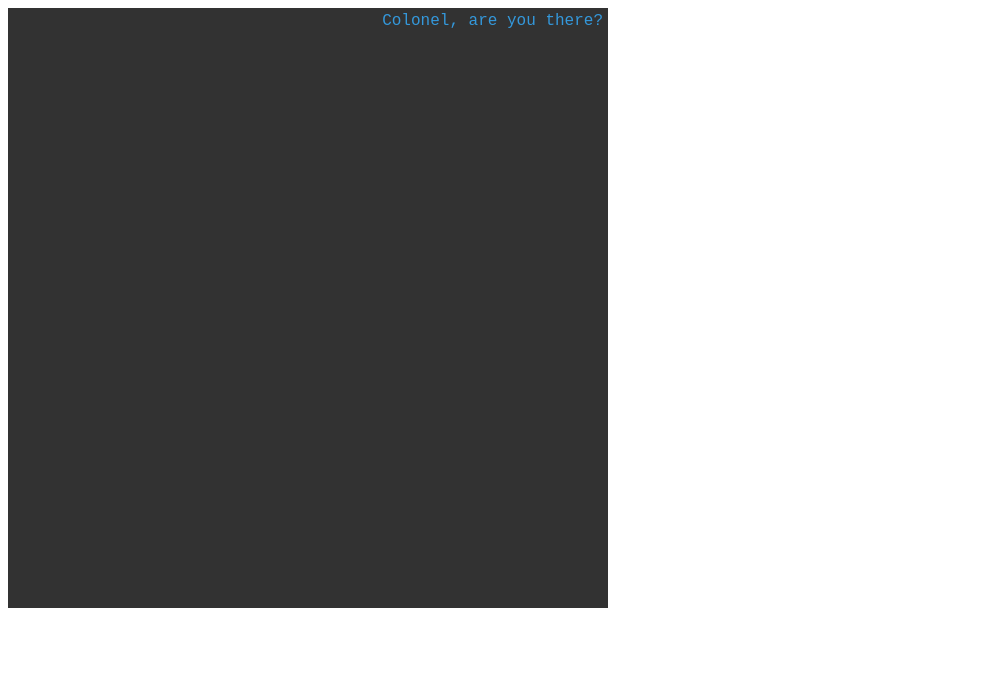
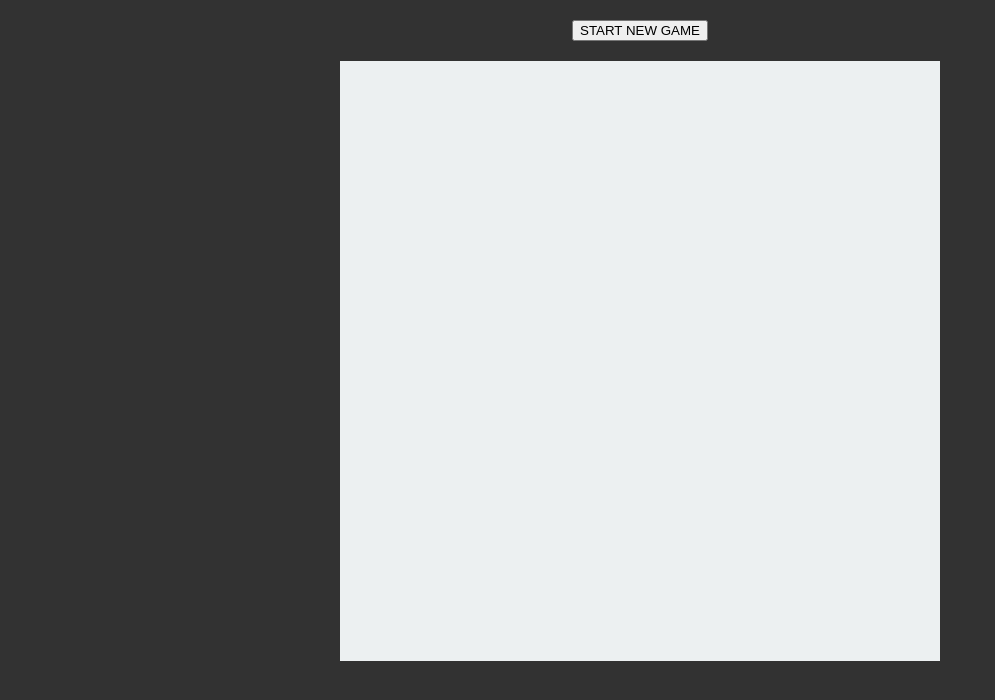
Before and after one commit to arsforza/stealth-snake, a plain HTML site: page index.html in a window 1280 px wide. Shown: the whole page, without its empty margins (0-995 px from the left). Drawn offline with Linux system fonts and the light colour scheme.

Commit message:
Start screen, styles

```diff
--- a/index.html
+++ b/index.html
@@ -4,9 +4,15 @@
     <meta charset="UTF-8">
     <meta http-equiv="X-UA-Compatible" content="IE=edge">
     <meta name="viewport" content="width=device-width, initial-scale=1.0">
+    <link rel="stylesheet" href="./styles/styles.css">
     <title>Topdown MGS</title>
 </head>
 <body>
+    <div id="container">
+        <button id="start-game">START NEW GAME</button>
+    </div>
+
+
     <script src="./js/settings.js"></script>
     <script src="./js/intro.js"></script>
     <script src="./js/levels.js"></script>
--- a/js/classes.js
+++ b/js/classes.js
@@ -543,9 +543,12 @@ class FloorTile {
 }
 
 class KeyCard extends Component {
-    constructor(...args) {
+    constructor(isBlueprint, ...args) {
         super(...args);
-        this.color = settings.colors.keyCard;
+        if(isBlueprint)
+            this.color = settings.colors.blueprint;
+        else
+            this.color = settings.colors.keyCard;
         this.collected = false;
     }
 
--- a/js/index.js
+++ b/js/index.js
@@ -1,6 +1,10 @@
+const container = document.querySelector('#container');
+const startBtn = document.querySelector('#start-game');
+
 const gameArea = {
     canvas: document.createElement('canvas'),
     frames: 0,
+    interval: undefined,
     soldiers: [],
     cameras: [],
     mines: [],
@@ -11,7 +15,7 @@ const gameArea = {
     clearedLevels: 0,
     collectedKeyCards: 0,
     gameRunning: false,
-    introOver: true,
+    introOver: false,
     introLineIndex: 0,
     introTextY: 5,
     allowInput: false,
@@ -20,7 +24,7 @@ const gameArea = {
         this.canvas.height = settings.gameHeight;
         this.context = this.canvas.getContext('2d');
         this.canvas.style.backgroundColor = settings.colors.background;
-        document.body.appendChild(this.canvas);
+        container.appendChild(this.canvas);
     },
     start: function() {
         this.introOver = true;
@@ -69,7 +73,7 @@ const gameArea = {
         });
 
         level.keyCards.forEach((keyCard) => {
-            this.addKeyCard(new KeyCard(keyCard.gridX, keyCard.gridY));
+            this.addKeyCard(new KeyCard(keyCard.blueprint, keyCard.gridX, keyCard.gridY));
         });
 
         this.addDoor(new Door(level.door.gridX, level.door.gridY));
@@ -177,6 +181,7 @@ const gameArea = {
         this.context.fillText(message2, textX, textY+40);
     },
     introSequence: function() {
+        this.stop();
         this.introOver = false;
         this.allowInput = true;
         this.gameRunning = false;
@@ -188,6 +193,10 @@ const gameArea = {
 
         this.context.font = '16px Courier New';
 
+        this.context.textAlign = 'center';
+        this.context.fillStyle = settings.colors.introColText;
+        this.context.fillText('press ENTER for next line', this.canvas.height / 2,  this.canvas.height-18);
+        this.introTextY = 5;
         this.newIntroLine();
     },
     newIntroLine: function() {
@@ -219,17 +228,27 @@ const gameArea = {
         if(this.introTextY > this.canvas.height - 37) {
             this.introTextY = 5;
             this.introSequence();
+        } else {
+            this.introLineIndex++;
         }
+    },
+    loadStartScreen: function() {
+        this.stop();
+        this.clear();
+        this.context.fillStyle = settings.colors.startScreenBackground;
+        this.context.fillRect(0, 0, this.canvas.width, this.canvas.height);
 
-        this.introLineIndex++;
+        const textX = this.canvas.width/2;
+        const textY = this.canvas.height/2;
+        this.context.fillStyle = settings.colors.startScreenText;
+        this.context.textAlign = 'center';
+        this.context.font = '56px sans';
+        this.context.fillText('SFONAMI', textX, textY);
     }
-
 };
 
 
 gameArea.initCanvas();
-gameArea.introSequence();
-// gameArea.start();
 
 function updateGameArea() {
     gameArea.clear();
@@ -285,6 +304,8 @@ document.addEventListener('keydown', function(event) {
                 gameArea.nextLevel();
                 break;
             case 'Enter':
+                event.preventDefault();
+                event.stopPropagation();
                 if(gameArea.introOver) {
                     if(!gameArea.gameRunning) {
                         gameArea.start();
@@ -296,3 +317,16 @@ document.addEventListener('keydown', function(event) {
         }
     }
 });
+
+
+startBtn.addEventListener('mousedown', function() {
+    gameArea.introOver = false,
+    gameArea.gameRunning = false,
+    gameArea.introLineIndex = 0,
+    gameArea.stop();
+    gameArea.clear();
+    gameArea.loadStartScreen();
+    setTimeout(() => {
+        gameArea.introSequence();
+    }, 4000);
+});
--- a/js/intro.js
+++ b/js/intro.js
@@ -11,7 +11,7 @@ introConversation = [
     },
     {
         speaker: `snake`,
-        text1: `I'm closing in to the enemy base.`,
+        text1: `I'm almost at the enemy base.`,
         text2: ``,
     },
     {
@@ -67,12 +67,7 @@ introConversation = [
     {
         speaker: `col`,
         text1: `If you get detected you're on your own.`,
-        text2: ``,
-    },
-    {
-        speaker: `col`,
-        text1: `There is no rescue plan.`,
-        text2: ``,
+        text2: `There is no rescue plan.`,
     },
     {
         speaker: `snake`,
@@ -91,12 +86,12 @@ introConversation = [
     },
     {
         speaker: `col`,
-        text1: `Thankfully, the nanonmachines you`,
+        text1: `Thankfully, the nanomachines you`,
         text2: `were injected with will help you.`,
     },
     {
         speaker: `col`,
-        text1: `You'll be able to see the enemy vision cone,`,
+        text1: `You'll be able to see the enemy vision field,`,
         text2: `so you can avoid detection.`,
     },
     {
@@ -106,8 +101,13 @@ introConversation = [
     },
     {
         speaker: `col`,
-        text1: `The nanomachines have also a side effect.`,
+        text1: `Unfortunately the nanomachines they also have  a side effect.`,
         text2: `You have to move all the time.`,
+    },
+    {
+        speaker: `col`,
+        text1: `But you can turn using the arrows.`,
+        text2: ``,
     },
     {
         speaker: `snake`,
--- a/js/levels.js
+++ b/js/levels.js
@@ -16,8 +16,8 @@ levels = [
             ]
         },
         keyCards: [
-            {gridX: 15, gridY: 10},
-            {gridX: 50, gridY: 41},
+            {gridX: 15, gridY: 10, blueprint: false},
+            {gridX: 50, gridY: 41, blueprint: false},
         ],
     },
     {
@@ -41,9 +41,9 @@ levels = [
             ]
         },
         keyCards: [
-            {gridX: 15, gridY: 15},
-            {gridX: 45, gridY: 20},
-            {gridX: 49, gridY: 49},
+            {gridX: 15, gridY: 15, blueprint: false},
+            {gridX: 45, gridY: 20, blueprint: false},
+            {gridX: 49, gridY: 49, blueprint: false},
         ],
     },
     {
@@ -99,10 +99,10 @@ levels = [
             ]
         },
         keyCards: [
-            {gridX: 15, gridY: 7},
-            {gridX: 51, gridY: 0},
-            {gridX: 20, gridY: 35},
-            {gridX: 15, gridY: 45},
+            {gridX: 15, gridY: 7, blueprint: false},
+            {gridX: 51, gridY: 0, blueprint: false},
+            {gridX: 20, gridY: 35, blueprint: false},
+            {gridX: 15, gridY: 45, blueprint: false},
         ]
     },
     {
@@ -133,11 +133,11 @@ levels = [
             ]
         },
         keyCards: [
-            {gridX: 5, gridY: 5},
-            {gridX: 54, gridY: 10},
-            {gridX: 49, gridY: 49},
-            {gridX: 15, gridY: 44},
-            {gridX: 30, gridY: 30},
+            {gridX: 5, gridY: 5, blueprint: false},
+            {gridX: 54, gridY: 10, blueprint: false},
+            {gridX: 49, gridY: 49, blueprint: false},
+            {gridX: 15, gridY: 44, blueprint: false},
+            {gridX: 30, gridY: 30, blueprint: true},
         ]
     },
 ]
--- a/js/settings.js
+++ b/js/settings.js
@@ -20,6 +20,7 @@ settings = {
         camera: '#95a5a6',
         mine: '#95a5a6',
         keyCard: '#f39c12',
+        blueprint: '#3498db',
         doorFrame: "#7f8c8d",
         doorLocked: '#e74c3c',
         doorUnlocked: '#2ecc71',
@@ -31,8 +32,10 @@ settings = {
         gameWonBackground: '#bdc3c7',
         gameWonText1: '#27ae60',
         gameWonText2: '#2c3e50',
-        introBackground: '#323232',
+        introBackground: '#ecf0f1',
         introSnakeText: '#3498db',
-        introColText: '#ecf0f1',
+        introColText: '#2c3e50',
+        startScreenBackground: '#ffffff',
+        startScreenText: '#990014',
     }
 }
--- /dev/null
+++ b/styles/styles.css
@@ -0,0 +1,22 @@
+* {
+    box-sizing: border-box;
+}
+
+html, body {
+    margin: 0;
+    padding: 0;
+    background-color: #323232;
+}
+
+#container {
+    display: flex;
+    flex-direction: column;
+}
+
+#start-game {
+    margin: 20px auto;
+}
+
+canvas {
+    margin: 0 auto;
+}
```
